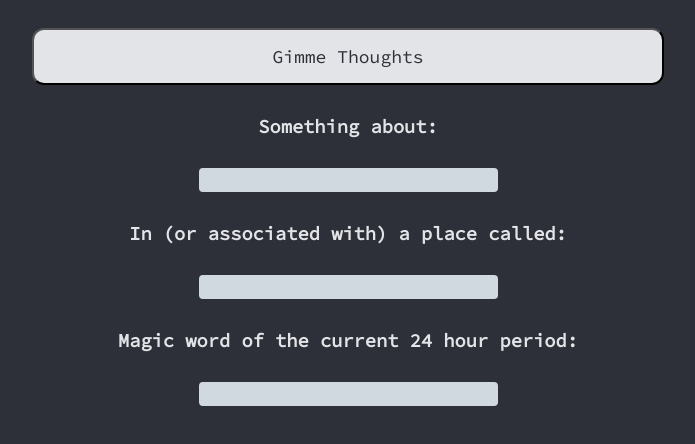
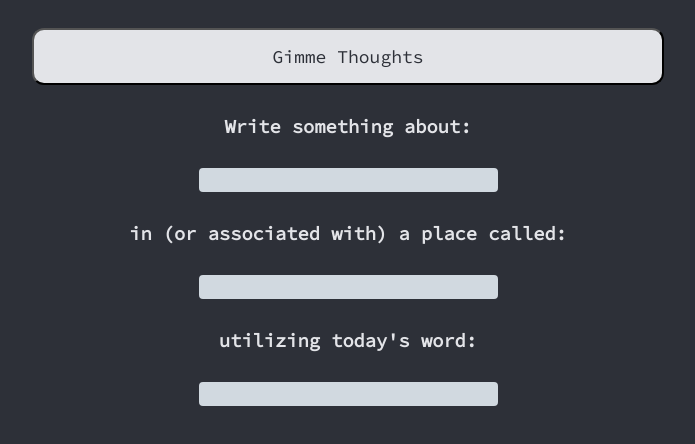
Before and after one commit to studiosok/D3Trials, a plain HTML site: page index.html in a window 1280 px wide. Shown: the part 112-556 px from the top of the page, without its empty margins (292-987 px from the left). Drawn offline with nearby package versions, Linux system fonts and the light colour scheme.

Commit message:
finishing touches

```diff
--- a/index.html
+++ b/index.html
@@ -2,7 +2,7 @@
 <html lang="en" dir="ltr">
   <head>
     <meta charset="utf-8">
-    <title>Writing Prompts</title>
+    <title>Short Story Starters</title>
     <link href="https://fonts.googleapis.com/css2?family=Source+Code+Pro:ital,wght@0,400;1,600&display=swap" rel="stylesheet">
     <link href="styles.css" rel="stylesheet">
 
@@ -18,11 +18,11 @@
         Gimme Different Thoughts
       </button>-->
       </div>
-      <div id="text"><h3>Something about:</h3></div>
+      <div id="text"><h3>Write something about:</h3></div>
       <div id='showSub'></div>
-      <div id="text"><h3>In (or associated with) a place called:</h3></div>
+      <div id="text"><h3>in (or associated with) a place called:</h3></div>
       <div id='showLoc'></div>
-      <div id="text"><h3>Magic word of the current 24 hour period:</h3></div>
+      <div id="text"><h3>utilizing today's word:</h3></div>
       <div id='showAdj'></div>
       </div>
     </div>
```
